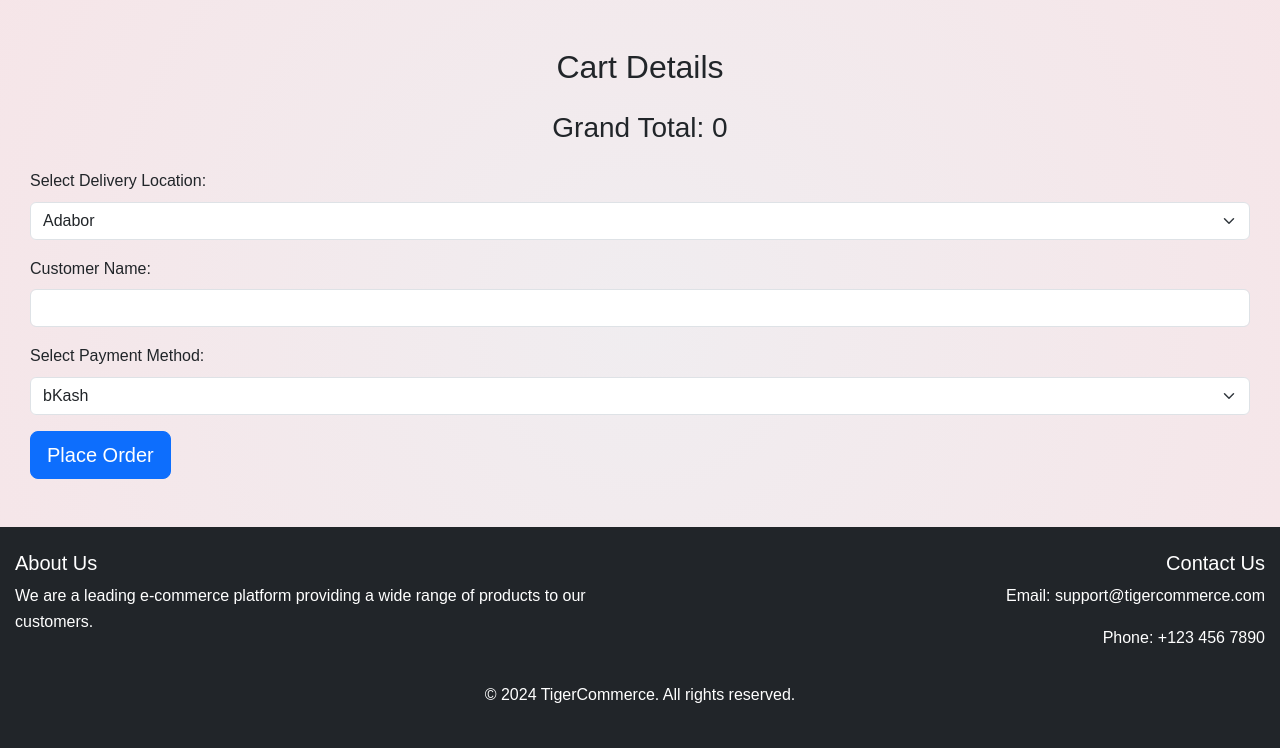
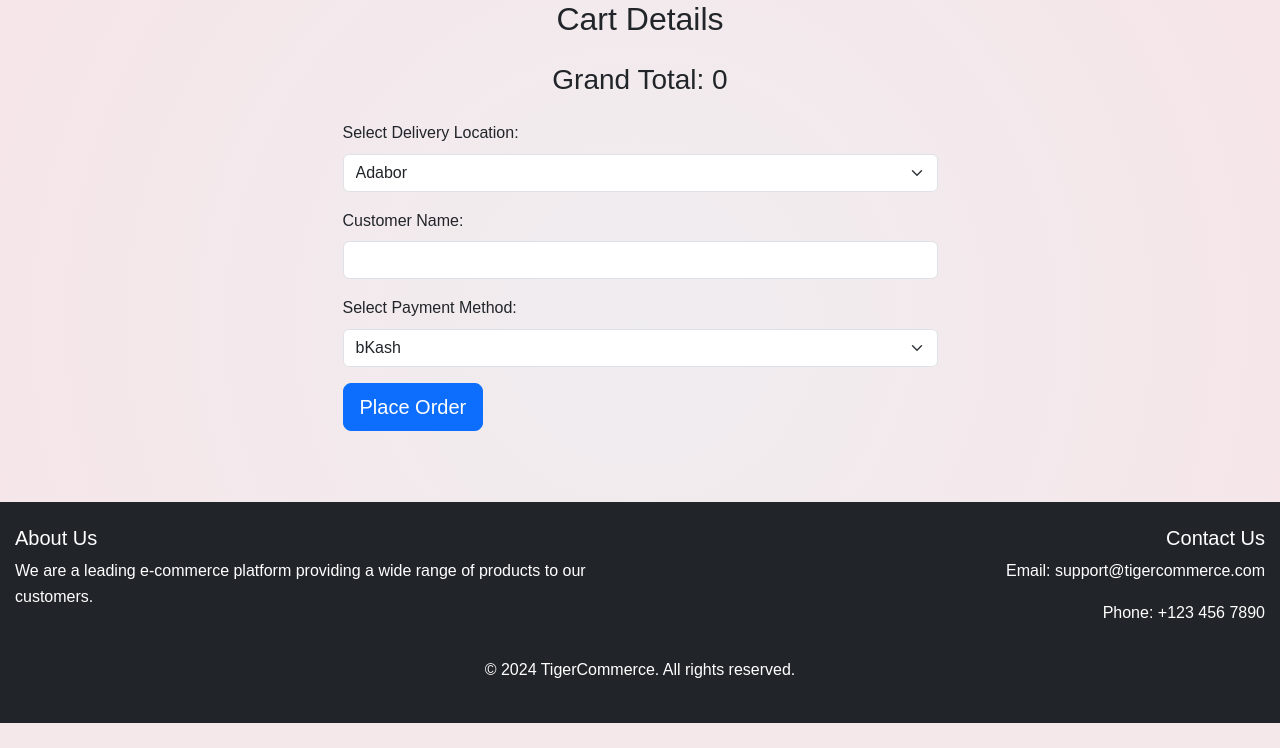
Before and after one commit to asamamun/tigercommerce, a PHP site: page /tigercommerce/place-order.php in a window 1280 px wide. Shown: the part 77-825 px from the top of the page. After the commit the page ends 800 px from the top, so only its background shows below. Run offline with PHP 8.4, Linux system fonts and the light colour scheme; some libraries are stand-ins or nearby versions.

Commit message:
Refactor place-order.php: Update container width and alignment

```diff
--- a/place-order.php
+++ b/place-order.php
@@ -147,7 +147,7 @@ if ($_SERVER['REQUEST_METHOD'] == 'POST' && isset($_POST['place_order'])) {
 <body>
     <?php require "partials/navbar.php"; ?>
     <div class="container main-content">
-        <div class="container mt-5">
+        <div class="container w-50 m-auto">
             <h2 class="text-center mb-4">Cart Details</h2>
             <!-- Cart details -->
             <h3 class="text-center mb-4">Grand Total: <span id="grandTotal"></span></h3>
```
